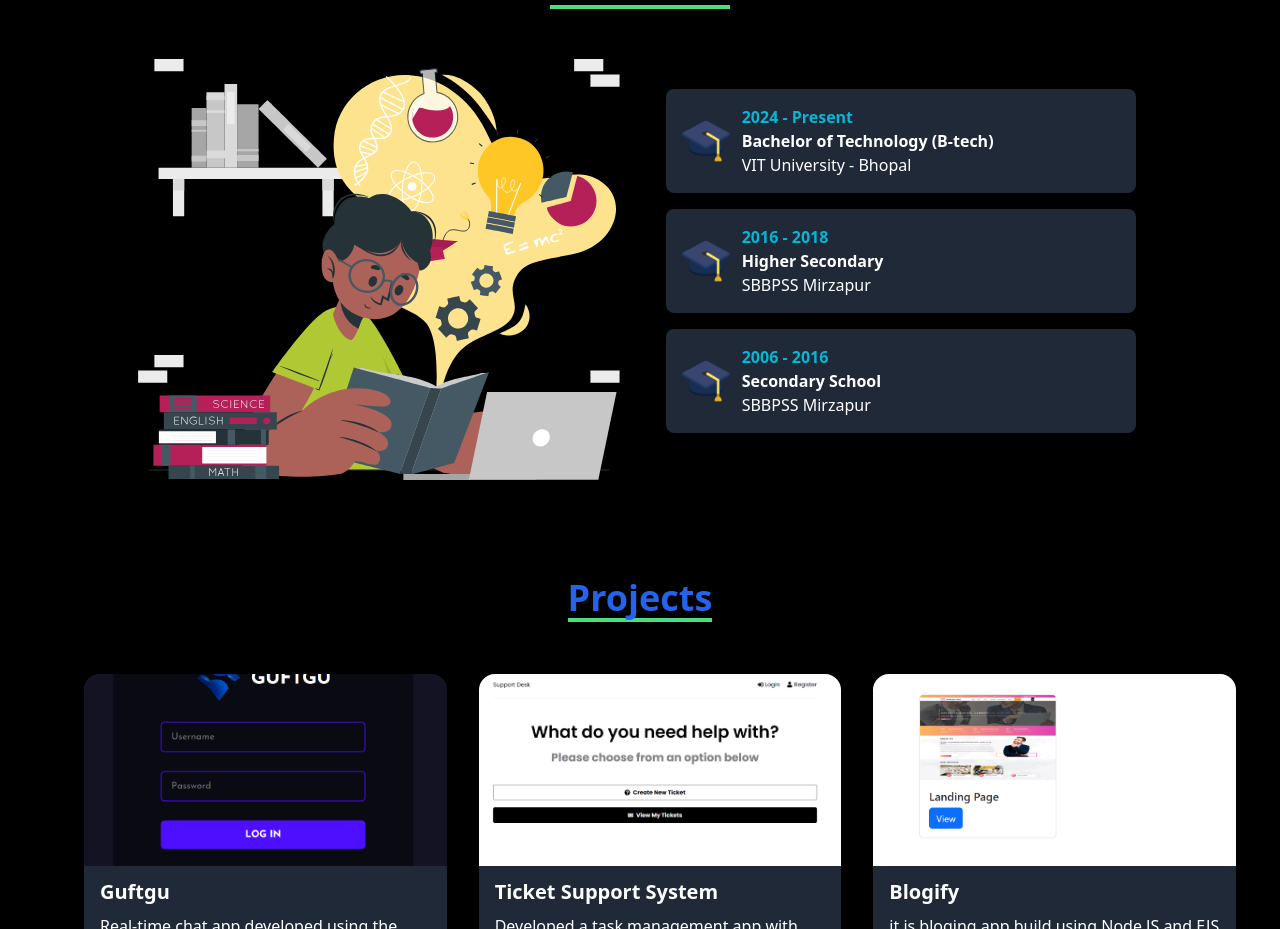
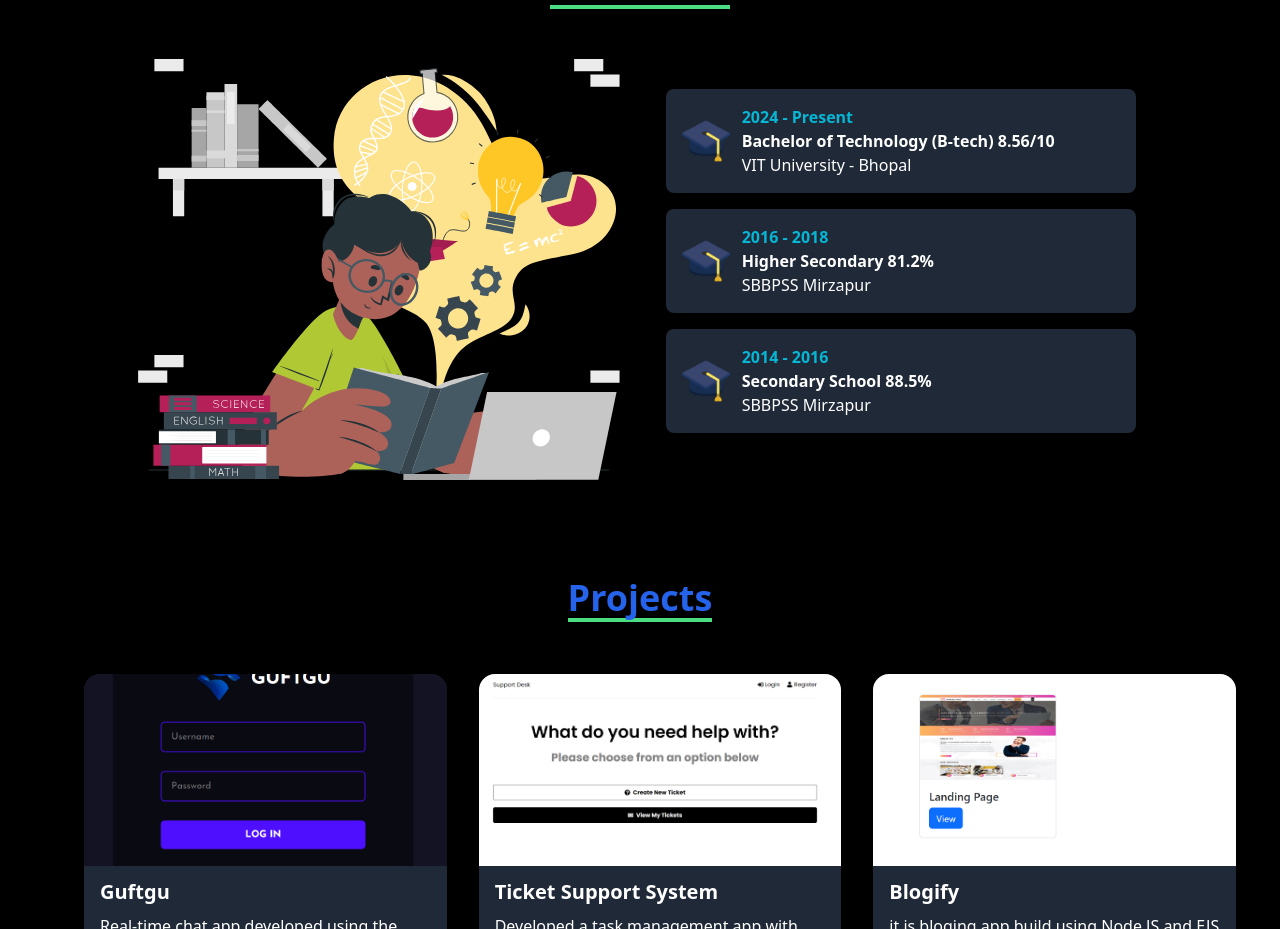
Before and after one commit to suraj2025/React-PortFolio-App, a React (Create React App) app: page / in a window 1280 px wide. Shown: the part 2008-2937 px from the top of the page. Built offline with nearby package versions, Linux system fonts and the light colour scheme.

Commit message:
Update Education.js

```diff
--- a/src/components/Education/Education.js
+++ b/src/components/Education/Education.js
@@ -29,14 +29,17 @@ const Work = () => {
             {[{
               year: "2024 - Present",
               course: "Bachelor of Technology (B-tech)",
+              score:"8.56/10",
               institution: "VIT University - Bhopal"
             }, {
               year: "2016 - 2018",
               course: "Higher Secondary",
+              score:"81.2%",
               institution: "SBBPSS Mirzapur"
             }, {
-              year: "2006 - 2016",
+              year: "2014 - 2016",
               course: "Secondary School",
+              score:"88.5%",
               institution: "SBBPSS Mirzapur"
             }].map((edu, index) => (
               <div className='data flex items-center mb-4 p-4 bg-gray-800 rounded-lg shadow-md' key={index}>
@@ -45,7 +48,7 @@ const Work = () => {
                 </div>
                 <div className='demo'>
                   <p className='year text-cyan-500 font-bold'>{edu.year}</p>
-                  <p className='course font-bold'>{edu.course}</p>
+                  <p className='course font-bold'>{edu.course} {edu.score}</p>
                   <p className='course'>{edu.institution}</p>
                 </div>
               </div>
```
